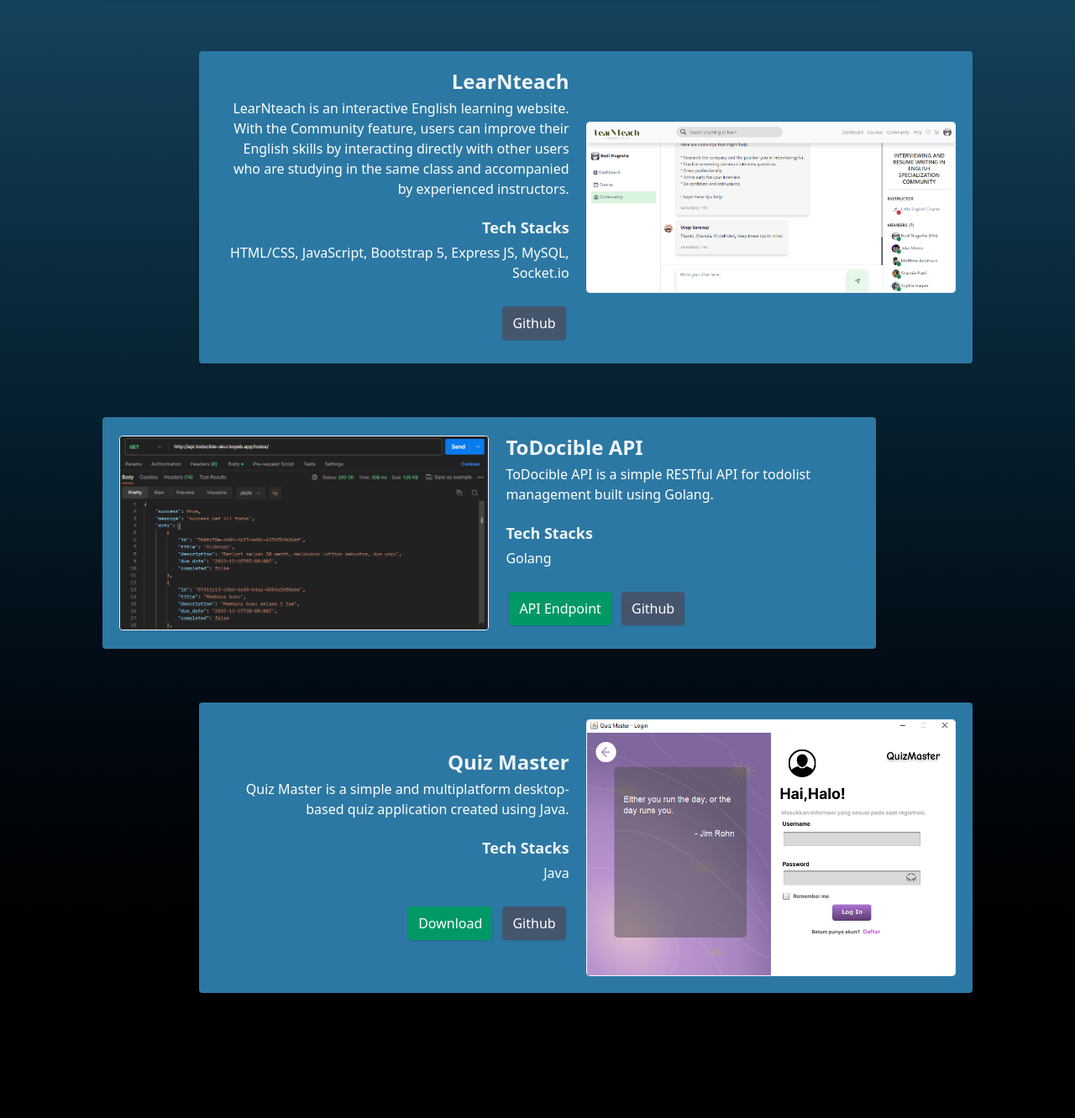
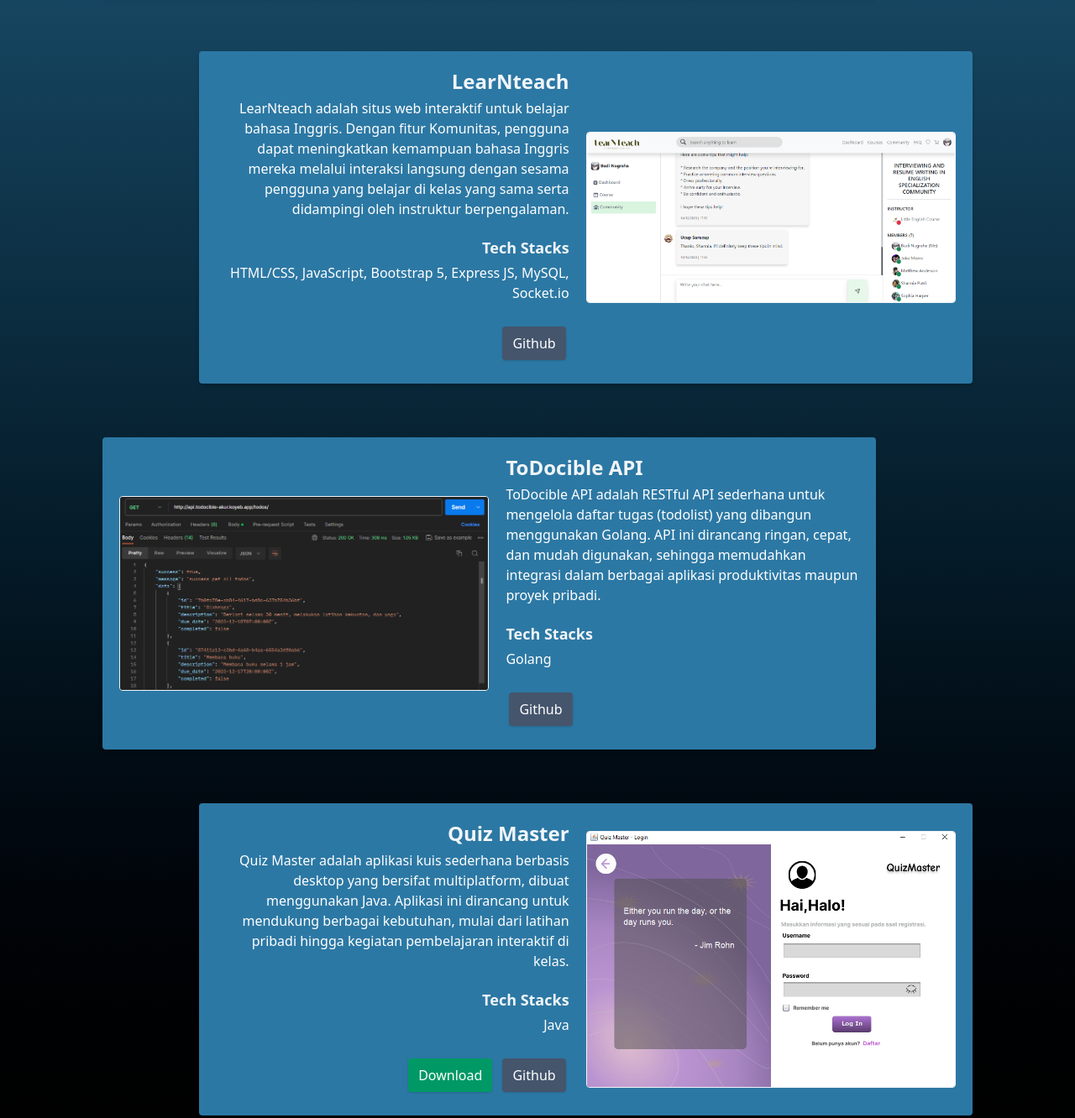
Before and after one commit to iqmalakur/iqmalakur.github.io, a website: page index.html in a window 1280 px wide. Shown: the part 2743-4075 px from the top of the page at 84% size. Drawn offline with nearby package versions, Linux system fonts and the light colour scheme.

Commit message:
feat: using indonesian language for portfolio descriptions and add target _blank for anchor

```diff
--- a/index.html
+++ b/index.html
@@ -489,17 +489,20 @@
           <div class="caption">
             <h3>LearNteach</h3>
             <p>
-              LearNteach is an interactive English learning website. With the
-              Community feature, users can improve their English skills by
-              interacting directly with other users who are studying in the same
-              class and accompanied by experienced instructors.
+              LearNteach adalah situs web interaktif untuk belajar bahasa
+              Inggris. Dengan fitur Komunitas, pengguna dapat meningkatkan
+              kemampuan bahasa Inggris mereka melalui interaksi langsung dengan
+              sesama pengguna yang belajar di kelas yang sama serta didampingi
+              oleh instruktur berpengalaman.
             </p>
             <h4>Tech Stacks</h4>
             <p class="stacks">
               HTML/CSS, JavaScript, Bootstrap 5, Express JS, MySQL, Socket.io
             </p>
-            <!-- <a href="#" class="btn-live">Live Demo</a> -->
-            <a href="https://github.com/iqmalakur/LearNteach" class="btn-github"
+            <a
+              href="https://github.com/iqmalakur/LearNteach"
+              target="_blank"
+              class="btn-github"
               >Github</a
             >
           </div>
@@ -509,18 +512,17 @@
           <div class="caption">
             <h3>ToDocible API</h3>
             <p>
-              ToDocible API is a simple RESTful API for todolist management
-              built using Golang.
+              ToDocible API adalah RESTful API sederhana untuk mengelola daftar
+              tugas (todolist) yang dibangun menggunakan Golang. API ini
+              dirancang ringan, cepat, dan mudah digunakan, sehingga memudahkan
+              integrasi dalam berbagai aplikasi produktivitas maupun proyek
+              pribadi.
             </p>
             <h4>Tech Stacks</h4>
             <p class="stacks">Golang</p>
             <a
-              href="http://api.todocible-akur.koyeb.app/todos/"
-              class="btn-live"
-              >API Endpoint</a
-            >
-            <a
               href="https://github.com/iqmalakur/todocible-api"
+              target="_blank"
               class="btn-github"
               >Github</a
             >
@@ -531,18 +533,22 @@
           <div class="caption">
             <h3>Quiz Master</h3>
             <p>
-              Quiz Master is a simple and multiplatform desktop-based quiz
-              application created using Java.
+              Quiz Master adalah aplikasi kuis sederhana berbasis desktop yang
+              bersifat multiplatform, dibuat menggunakan Java. Aplikasi ini
+              dirancang untuk mendukung berbagai kebutuhan, mulai dari latihan
+              pribadi hingga kegiatan pembelajaran interaktif di kelas.
             </p>
             <h4>Tech Stacks</h4>
             <p class="stacks">Java</p>
             <a
               href="https://github.com/iqmalakur/quiz-master/raw/main/QuizMaster.zip"
+              target="_blank"
               class="btn-live"
               >Download</a
             >
             <a
               href="https://github.com/iqmalakur/quiz-master"
+              target="_blank"
               class="btn-github"
               >Github</a
             >
```
